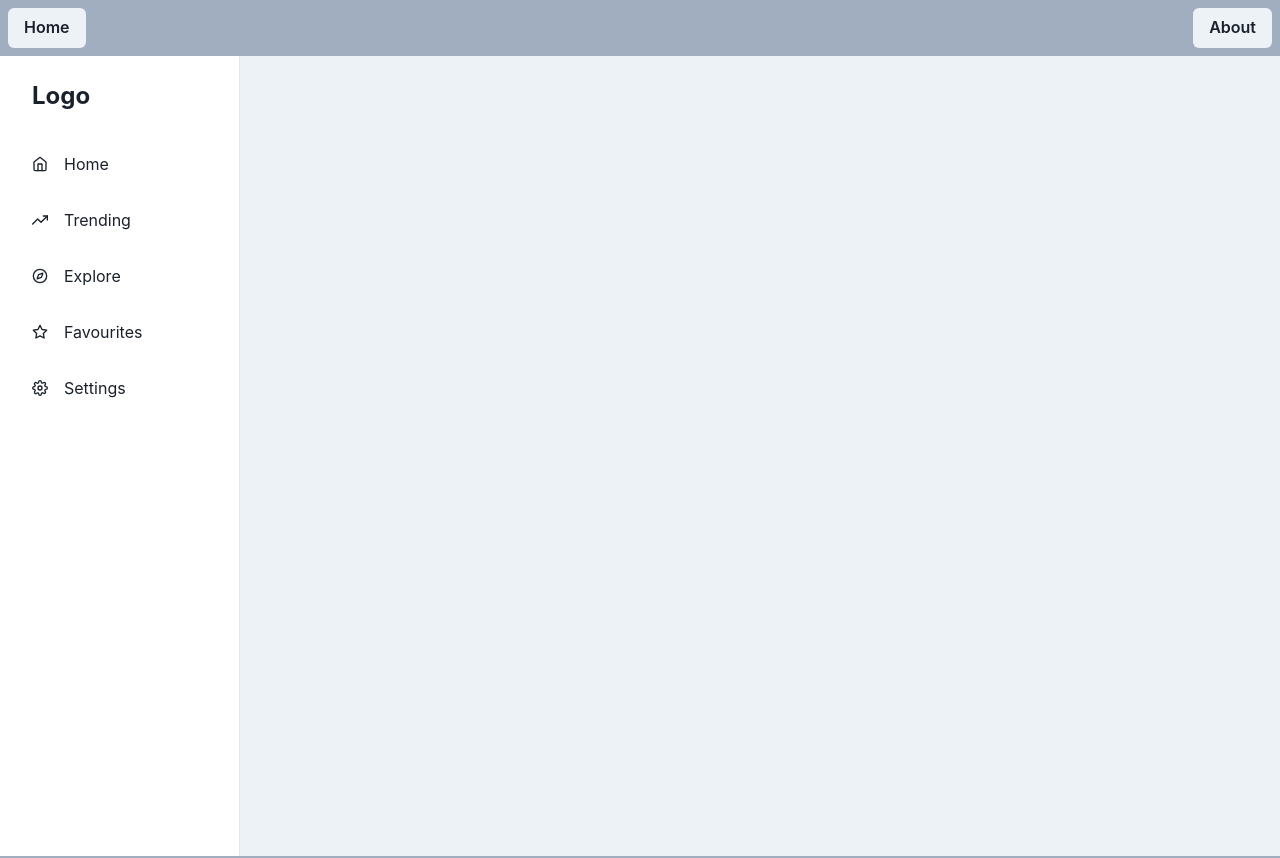
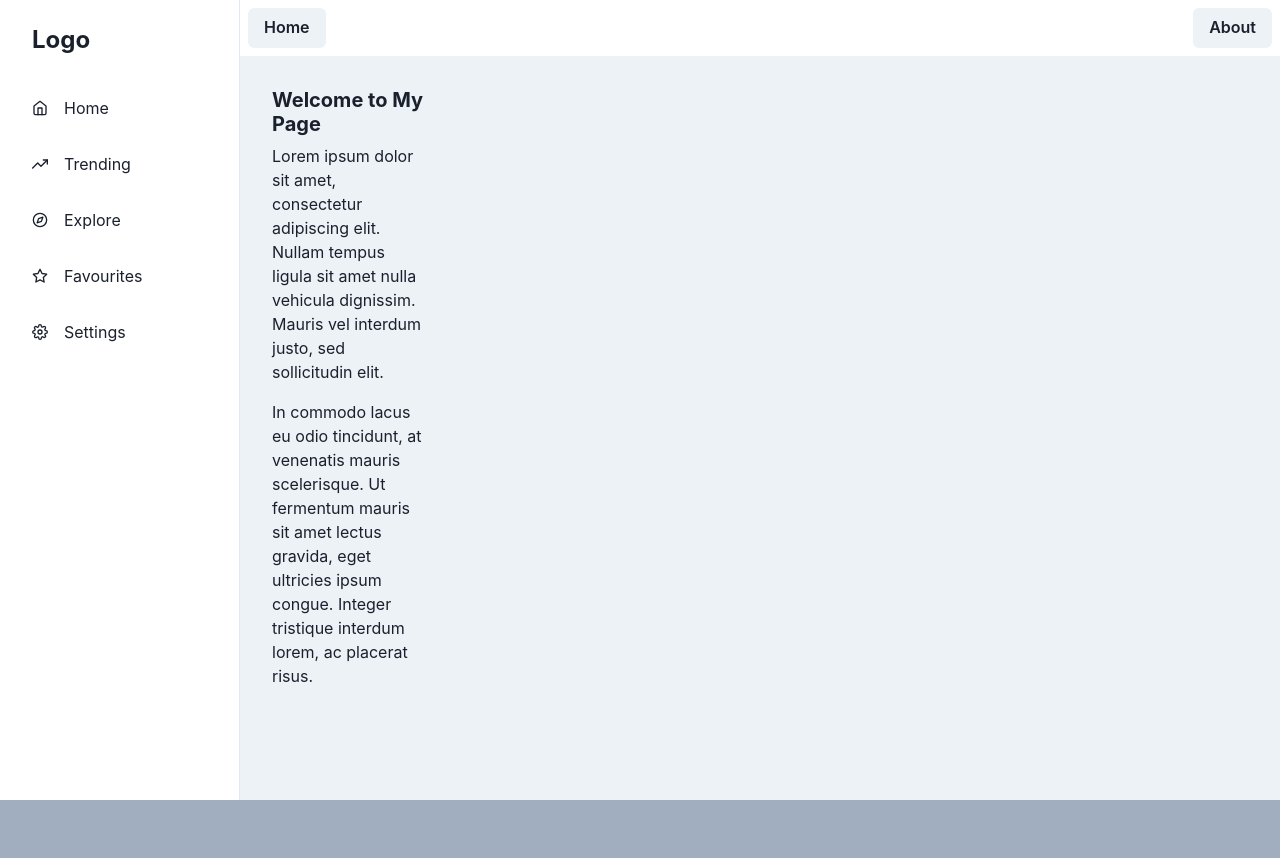
Before and after one commit to Julian-Tipler/social-media-hub, a React (Vite) app: page / in a window 1280 px wide. Shown: the top 858 px of the page. After the commit the page ends 800 px from the top, so only its background shows below. Built offline with nearby package versions, Linux system fonts and the light colour scheme.

Commit message:
dissapearing header and layour reconfiguring

```diff
--- a/src/App.tsx
+++ b/src/App.tsx
@@ -4,13 +4,13 @@ import {
   Route,
   createRoutesFromElements,
 } from "react-router-dom";
-import RootLayout from "./layouts/RootLayout";
 import { Home } from "./views/Home/Home";
+import { SidebarLayout } from "./layouts/SidebarLayout";
 
 const App = () => {
   const router = createBrowserRouter(
     createRoutesFromElements(
-      <Route element={<RootLayout />}>
+      <Route element={<SidebarLayout />}>
         <Route index element={<Home />} />
         <Route path="/about" element={<div>About</div>} />
       </Route>
--- a/src/layouts/RootLayout.tsx
+++ /dev/null
@@ -1,19 +0,0 @@
-import { Outlet } from "react-router-dom";
-import Topbar from "../views/global/Topbar";
-import { Sidebar } from "../views/global/Sidebar";
-
-function RootLayout() {
-  return (
-    <div className="root-layout">
-      <header>
-        <Topbar />
-      </header>
-      <Sidebar />
-      <main>
-        <Outlet />
-      </main>
-    </div>
-  );
-}
-
-export default RootLayout;
--- a/src/views/global/Sidebar.tsx
+++ b/src/layouts/SidebarLayout.tsx
@@ -1,4 +1,4 @@
-import React, { ReactNode } from "react";
+import { ReactNode } from "react";
 import {
   IconButton,
   Box,
@@ -24,6 +24,8 @@ import {
 } from "react-icons/fi";
 import { IconType } from "react-icons";
 import { ReactText } from "react";
+import { Outlet } from "react-router-dom";
+import Topbar from "../views/global/Topbar";
 
 interface LinkItemProps {
   name: string;
@@ -37,7 +39,7 @@ const LinkItems: Array<LinkItemProps> = [
   { name: "Settings", icon: FiSettings },
 ];
 
-export const Sidebar = ({ children }: { children?: ReactNode }) => {
+export const SidebarLayout = ({ children }: { children?: ReactNode }) => {
   const { isOpen, onOpen, onClose } = useDisclosure();
   return (
     <Box minH="100vh" bg={useColorModeValue("gray.100", "gray.900")}>
@@ -60,8 +62,11 @@ export const Sidebar = ({ children }: { children?: ReactNode }) => {
       </Drawer>
       {/* mobilenav */}
       <MobileNav display={{ base: "flex", md: "none" }} onOpen={onOpen} />
-      <Box ml={{ base: 0, md: 60 }} p="4">
-        {children}
+      <Box ml={{ base: 0, md: 60 }} className={"main"}>
+        <Topbar />
+        <Box p="4">
+          <Outlet />
+        </Box>
       </Box>
     </Box>
   );
@@ -104,7 +109,8 @@ interface NavItemProps extends FlexProps {
 const NavItem = ({ icon, children, ...rest }: NavItemProps) => {
   return (
     <Link
-      href="#"
+      href="
+      "
       style={{ textDecoration: "none" }}
       _focus={{ boxShadow: "none" }}
     >
--- a/src/views/Home/Home.tsx
+++ b/src/views/Home/Home.tsx
@@ -1,16 +1,23 @@
-import { Box, Flex, Heading, Text, Button } from "@chakra-ui/react";
+import { Box, Grid, Heading, Text } from "@chakra-ui/react";
 
 export const Home = () => {
+  console.log("Home");
   return (
+    <Grid
+      h="200px"
+      templateRows="repeat(2, 1fr)"
+      templateColumns="repeat(5, 1fr)"
+      gap={4}
+    >
       <Box p={4}>
         <Box>
           <Heading as="h2" size="md" mb={2}>
             Welcome to My Page
           </Heading>
           <Text mb={4}>
-          Lorem ipsum dolor sit amet, consectetur adipiscing elit. Nullam tempus
-          ligula sit amet nulla vehicula dignissim. Mauris vel interdum justo,
-          sed sollicitudin elit.
+            Lorem ipsum dolor sit amet, consectetur adipiscing elit. Nullam
+            tempus ligula sit amet nulla vehicula dignissim. Mauris vel interdum
+            justo, sed sollicitudin elit.
           </Text>
 
           <Text>
@@ -20,5 +27,6 @@ export const Home = () => {
           </Text>
         </Box>
       </Box>
+    </Grid>
   );
 };
--- a/src/views/global/Topbar.tsx
+++ b/src/views/global/Topbar.tsx
@@ -1,9 +1,14 @@
-import { Box, Button } from "@chakra-ui/react";
+import { Box, Button, useColorModeValue } from "@chakra-ui/react";
 import { NavLink } from "react-router-dom";
 
 export const Topbar = () => {
   return (
-    <Box display={"flex"} justifyContent={"space-between"} p={2}>
+    <Box
+      display={{ base: "none", md: "flex" }}
+      justifyContent={"space-between"}
+      p={2}
+      bg={useColorModeValue("white", "gray.900")}
+    >
       <Button>
         <NavLink to="/">Home</NavLink>
       </Button>
```
Lines whose indentation alone changed are shown as unchanged.
